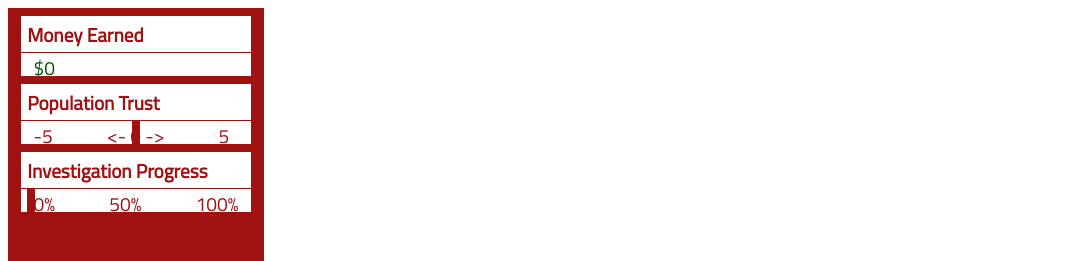
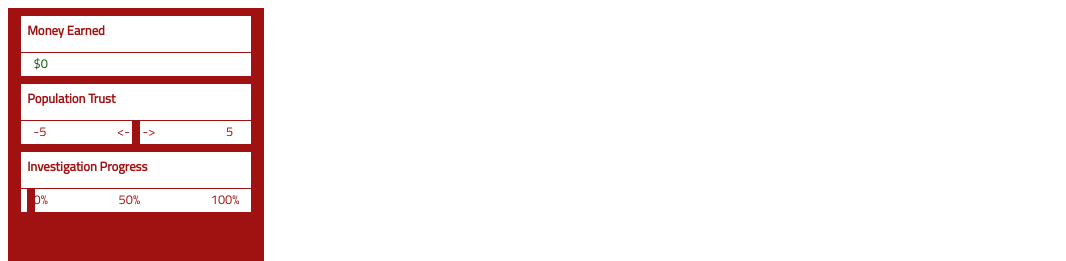
Before and after one commit to ARtheboss/corruption-simulator, a plain HTML site: page index.html in a window 1280 px wide. Shown: the top 261 px of the page, without its empty margins (0-1066 px from the left). Drawn offline with nearby package versions, Linux system fonts and the light colour scheme.

Commit message:
Update style.css

```diff
--- a/style.css
+++ b/style.css
@@ -118,7 +118,7 @@ body{
 	flex:20%;
 	background:#a01111;
 	position:relative;
-	font-size:1.5vw;
+	font-size:1vw;
 }
 .substat{
 	background:white;
@@ -149,7 +149,7 @@ body{
 	color:white;
 }
 .zero{
-	margin-left:3.9vw;
+	margin-left:5.3vw;
 }
 .slider{
 	height:3.5vh;
```
